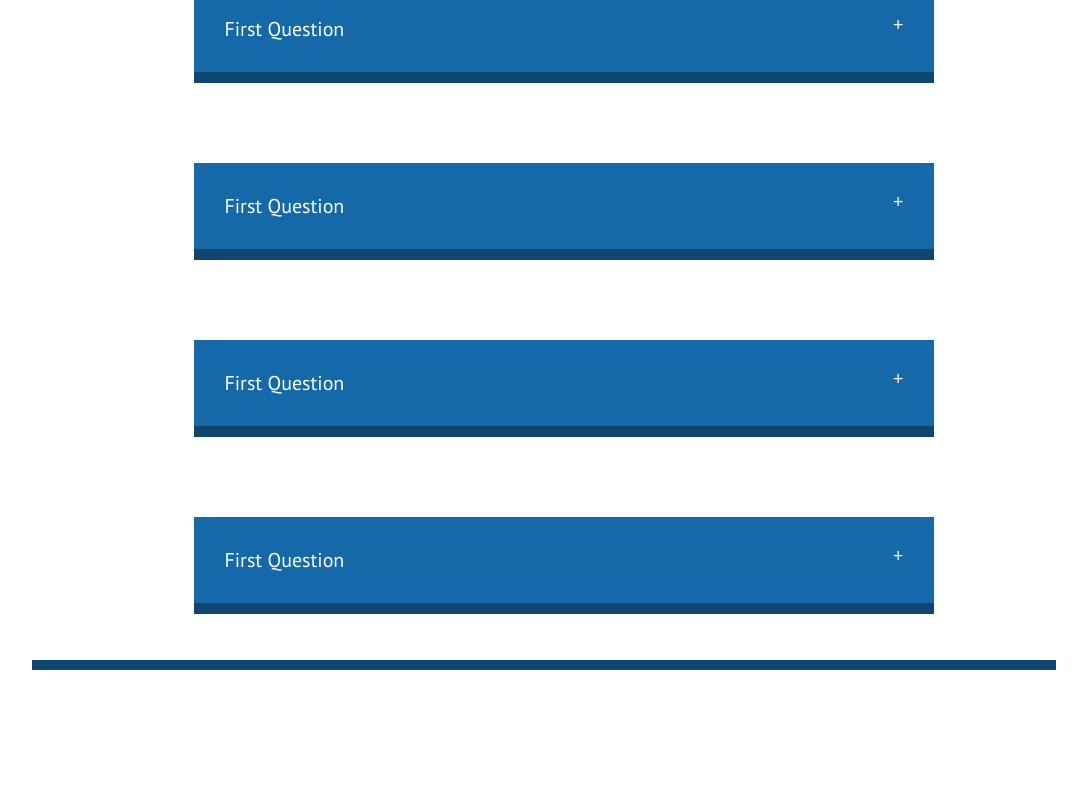
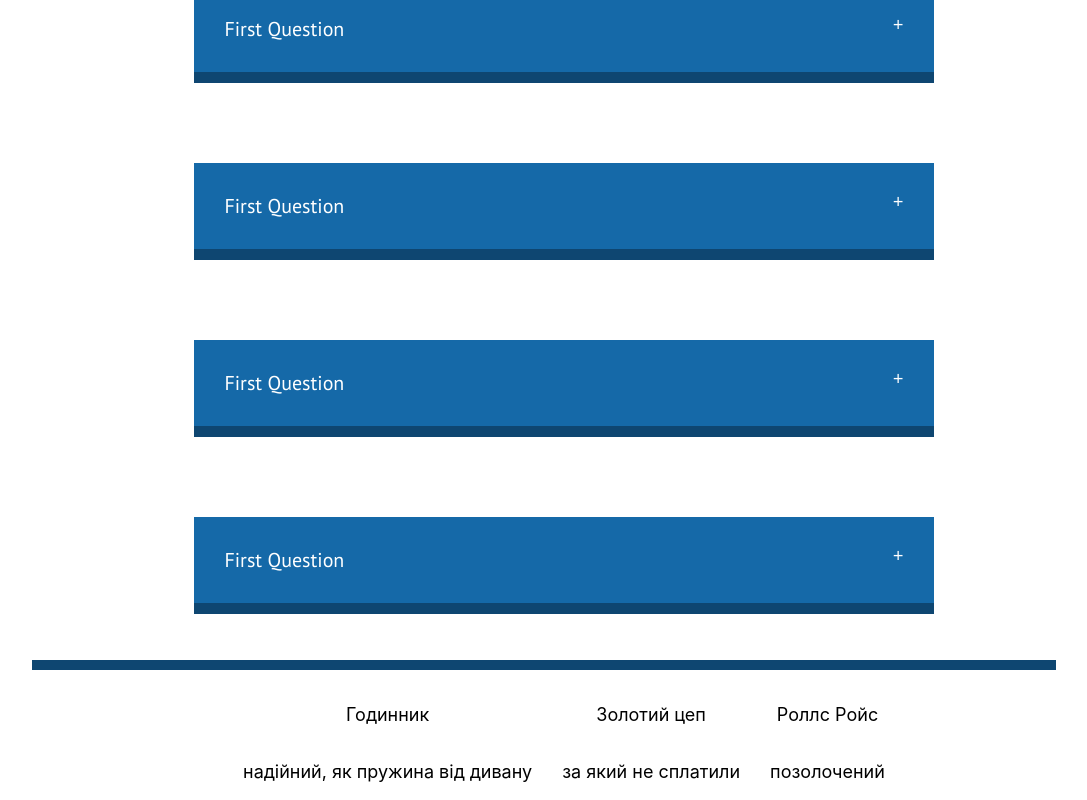
Before and after one commit to VladChornyi/it-generation-practice, a React (Create React App) app: page / in a window 1280 px wide. Shown: the part 464-1264 px from the top of the page, without its empty margins (96-1183 px from the left). Before the commit the page ends 1134 px from the top, so only its background shows below. Built offline with nearby package versions, Linux system fonts and the light colour scheme.

Commit message:
textIsBolded

```diff
--- a/src/App.js
+++ /dev/null
@@ -1,29 +0,0 @@
-import postsData from "./assets/posts.json";
-import PostList from "./components/PostList/PostList";
-import Section from "./components/Section/Section";
-import Header from "./components/Header/Header";
-import headerData from "./assets/nav.json";
-import Container from "./components/Container/Container";
-import AccordionItem from "./components/AccordionItem/AccordionItem";
-import FAQ from './components/FAQ/FAQ';
-
-function App() {
-  return (
-    <>
-      <Header headerData={headerData} />
-      {/* <Section title="title">
-        <h2
-          className="header-title"
-          style={{ fontSize: "24px", color: "tomato", textAlign: "center" }}>
-          "Котик на дієті - сумний котик" {true}
-        </h2>
-      </Section>
-      <Section title="Posts">
-        <PostList posts={postsData} />
-      </Section> */}
-      <FAQ />
-    </>
-  );
-}
-
-export default App;
--- a/src/assets/goods.json
+++ b/src/assets/goods.json
@@ -5,7 +5,7 @@
 { "id":2,
 "name": "Золотий цеп",
 "description": "за який не сплатили"},
-{ "id":2,
+{ "id":3,
 "name": "Роллс Ройс",
 "description": "позолочений"}
 ]
--- /dev/null
+++ b/src/components/App.js
@@ -0,0 +1,37 @@
+import goods from "../assets/goods.json";
+import postsData from "../assets/posts.json";
+import PostList from "./PostList/PostList";
+import Section from "./Section/Section";
+import Header from "./Header/Header";
+import headerData from "../assets/nav.json";
+import Container from "./Container/Container";
+import AccordionItem from "./AccordionItem/AccordionItem";
+import FAQ from './FAQ/FAQ';
+import GoodsList from './GoodsList/GoodsList';
+
+
+function App() {
+  return (
+    <>
+      <Header headerData={headerData} />
+      {/* <Section title="title">
+        <h2
+          className="header-title"
+          style={{ fontSize: "24px", color: "tomato", textAlign: "center" }}>
+          "Котик на дієті - сумний котик" {true}
+        </h2>
+      </Section>
+      <Section title="Posts">
+        <PostList posts={postsData} />
+      </Section> */}
+      <FAQ />
+      <Container>
+      <GoodsList
+      goods={goods}
+      />
+      </Container>
+    </>
+  );
+}
+
+export default App;
--- /dev/null
+++ b/src/components/GoodsList/GoodsList.jsx
@@ -0,0 +1,16 @@
+import styles from './GoodsList.module.css'
+import GoodsListItem from './GoodsListItem'
+
+export default function GoodsList ({goods}) {
+    return (
+        <ul className={styles.list}>
+            {goods.map(({name, description, id}) => (
+                 <GoodsListItem
+                key={id}
+                name={name}
+                description={description}
+            />
+            ))}
+        </ul>
+    )
+}
--- /dev/null
+++ b/src/components/GoodsList/GoodsList.module.css
@@ -0,0 +1,28 @@
+.list {
+    list-style: none;
+    display: flex;
+    flex-direction: row;
+    gap: 30px;
+    align-items: center;
+    justify-content: center;
+}
+
+.item {
+display: flex;
+flex-direction: column;
+align-items: center;
+}
+
+.textName {
+font-size: large;
+font-weight: 400;
+}
+
+.textDesc {
+    font-size: large;
+    font-weight: 400;
+}
+
+.boldText {
+    font-weight: bold;
+}
--- /dev/null
+++ b/src/components/GoodsList/GoodsListItem.jsx
@@ -0,0 +1,28 @@
+import PropTypes from 'prop-types';
+import { Component } from 'react';
+import styles from './GoodsList.module.css'
+
+
+export default class GoodsListItem extends Component {
+state = {
+isPushed: false,
+}
+
+onClickChange = () => {
+this.setState({isPushed: true})
+}
+
+    render(){
+    return (
+        <li className={styles.item}>
+            <p onClick={this.onClickChange} className={`${styles.textName} ${this.state.isPushed ? styles.boldText : ''}`}>{this.props.name}</p>
+            <p className={styles.textDesc}>{this.props.description}</p>
+        </li>
+
+    )}
+}
+
+GoodsListItem.propTypes = {
+	name: PropTypes.string.isRequired,
+	description: PropTypes.string.isRequired,
+}
--- a/src/index.js
+++ b/src/index.js
@@ -1,7 +1,7 @@
 import React from "react";
 import ReactDOM from "react-dom/client";
 import "./index.css";
-import App from "./App";
+import App from "./components/App";
 
 const root = ReactDOM.createRoot(document.getElementById("root"));
 root.render(
```
